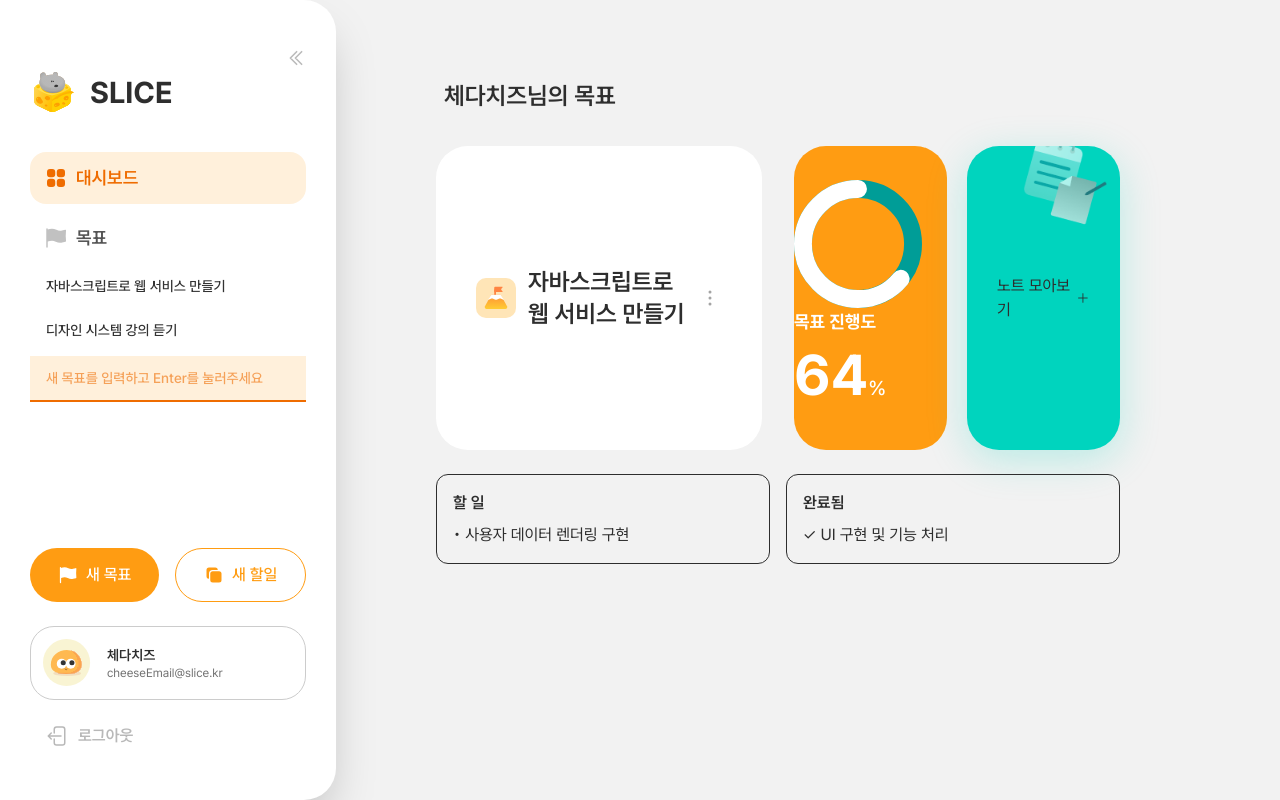
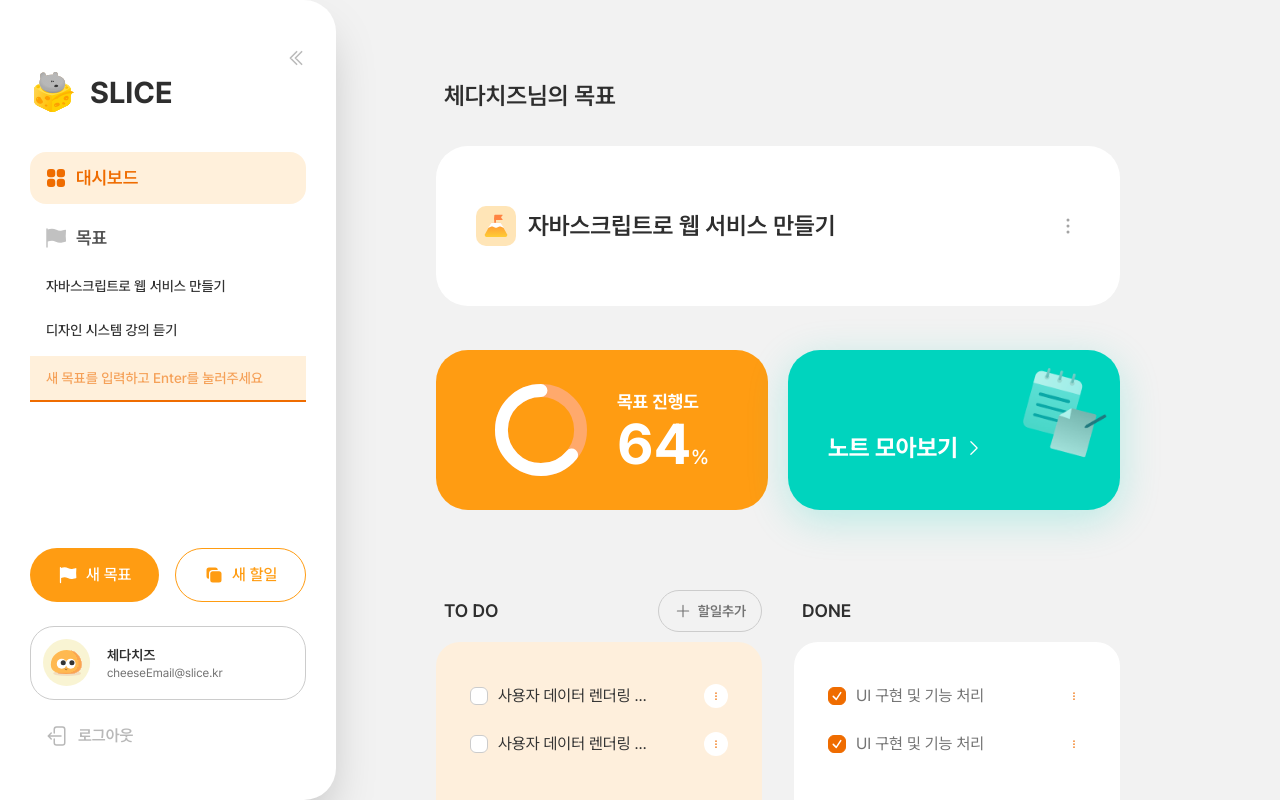
Before and after one commit to swallowedB/slice, a Next.js app: page /goals/1 in a window 1280 px wide. Built offline with nearby package versions, Linux system fonts and the light colour scheme.

Commit message:
💄 Style : 목표상세 퍼블리싱

```diff
--- a/src/app/(protected)/goals/[goalId]/page.tsx
+++ b/src/app/(protected)/goals/[goalId]/page.tsx
@@ -1,9 +1,17 @@
 "use client";
 import { ListGoalType } from "@/components/common/list/list-item/listItem.types";
 import Progress from "@/components/progress/Progress";
-import { EllipsisVerticalIcon, PlusIcon } from "@heroicons/react/24/outline";
+import {
+  ChevronRightIcon,
+  EllipsisVerticalIcon,
+  PlusIcon,
+} from "@heroicons/react/24/outline";
 import Link from "next/link";
 import MobileHeader from "../../_components/layout/MobileHeader";
+import { useEffect, useState } from "react";
+import Button from "@/components/common/button/Button";
+import TextButton from "@/components/common/button/TextButton";
+import ListItem from "@/components/common/list/list-item/ListItem";
 const mockGoalItem: ListGoalType[] = [
   {
     id: 1,
@@ -11,50 +19,65 @@ const mockGoalItem: ListGoalType[] = [
     todos: [
       { id: 1, label: "사용자 데이터 렌더링 구현", checked: false },
       { id: 2, label: "UI 구현 및 기능 처리", checked: true },
+      { id: 3, label: "사용자 데이터 렌더링 구현", checked: false },
+      { id: 4, label: "UI 구현 및 기능 처리", checked: true },
     ],
   },
 ];
 export default function GoalsPage() {
   const goal = mockGoalItem[0]; // 지금 목업은 1개
-  const todos = goal.todos.filter((t) => !t.checked);
-  const dones = goal.todos.filter((t) => t.checked);
+  const goalTodos = goal.todos.filter((t) => !t.checked);
+  const goalDones = goal.todos.filter((t) => t.checked);
+
+  const [mounted, setMounted] = useState(false);
+
+  useEffect(() => {
+    setMounted(true);
+  }, []);
 
   return (
     <>
       <MobileHeader title="체다치즈님의 목표" />
-      <div className="h-screen">
       <h2 className="color-black hidden sm:mb-8.5 sm:block sm:pl-2 sm:text-2xl sm:font-semibold">
         체다치즈님의 목표
       </h2>
 
       {/* 목표 타이틀 영역 */}
       <section className="mb-6">
-          <div className="grid w-full grid-cols-2 gap-8">
-            <div className="flex items-center gap-3 rounded-4xl bg-white px-10 py-15">
+        <div className="block w-full gap-8 xl:grid-cols-2 2xl:grid">
+          <div className="flex items-center gap-3 rounded-2xl bg-white px-4 py-4 sm:rounded-3xl sm:px-6 sm:py-6 md:px-3 md:py-8.75 xl:rounded-4xl xl:px-10 xl:py-15">
             <img
               src="/icons/icon-goal.svg"
               alt="목표 아이콘"
-                className="h-8 w-8 lg:h-10 lg:w-10"
+              className="h-8 w-8 xl:h-10 xl:w-10"
             />
-              <h3 className="text-2xl font-semibold">{goal.title}</h3>
+            <h3 className="text-base font-semibold break-keep sm:text-xl xl:text-2xl">
+              {goal.title}
+            </h3>
 
-              <button className="ml-auto">
+            <button className="ml-auto cursor-pointer">
               <EllipsisVerticalIcon className="h-6 w-6 text-gray-400" />
             </button>
           </div>
 
-            <div className="grid grid-cols-2 gap-5">
-              <div className="bg-orange-250 rounded-4xl py-8.5">
+          <div className="mt-4 block sm:mt-6 sm:grid sm:grid-cols-2 sm:gap-5 lg:block xl:grid xl:grid-cols-2 xl:gap-5 2xl:mt-0">
+            <div className="bg-orange-250 rounded-4xl p-8.5 px-8 py-8.5 sm:px-0 lg:mt-5 lg:py-4 xl:py-8.5 2xl:mt-0">
+              {mounted && (
+                <div className="flex h-full items-center justify-center gap-7.5">
                   <Progress
                     percent={64}
-                  title="목표 진행도"
+                    variant="default"
+                    title={`목표 진행도`}
                   />
                 </div>
-              <div className="flex items-center rounded-4xl bg-blue-200 bg-[url(/images/goals/obj-note.png)] bg-no-repeat shadow-[0_10px_40px_0_rgba(0,212,190,0.24)] transition-all lg:bg-[length:97px_auto] lg:bg-[right_4px_top_-14px] lg:p-7.5 lg:hover:shadow-[0_10px_40px_0_rgba(0,212,190,0.24)]">
+              )}
+            </div>
+            <div className="mt-4 flex h-40 items-end rounded-4xl bg-blue-200 bg-[url('/images/goals/obj-note.png')] bg-[length:98px_auto] bg-[right_14px_top_14px] bg-no-repeat px-10 py-7.5 text-white shadow-[0_10px_40px_0_rgba(0,212,190,0.24)] transition-all sm:bg-[right_4px_top_14px] lg:mt-5 lg:py-11.5 lg:hover:shadow-[0_10px_40px_0_rgba(0,212,190,0.24)] 2xl:mt-0">
               <Link
                 href="/notes/1"
-                  className="flex items-center gap-1">
-                  노트 모아보기 <PlusIcon className="h-4 w-4" />
+                className="flex items-center gap-1 text-2xl font-bold break-keep sm:text-xl lg:text-2xl">
+                노트 모아보기
+                <ChevronRightIcon className="ml-0.5 w-5 sm:w-3.5 lg:w-5" />
               </Link>
             </div>
           </div>
@@ -62,26 +85,56 @@ export default function GoalsPage() {
       </section>
 
       {/* Todo / Done 영역 */}
-        <section className="grid grid-cols-2 gap-4">
+      <section className="mt-7.5 grid gap-8 sm:mt-10 lg:mt-20 lg:grid-cols-2">
         {/* Todo */}
-          <div className="rounded-xl border p-4">
-            <h4 className="mb-2 font-semibold">할 일</h4>
-            {todos.length === 0 && <p>할 일이 없어요!</p>}
-            {todos.map((todo) => (
-              <p key={todo.id}>• {todo.label}</p>
-            ))}
+        <div>
+          <div className="mb-2.5 flex h-10.5 items-center justify-between">
+            <h4 className="pl-2 text-lg font-semibold">TO DO</h4>
+            <Button
+              variant="outline-gray"
+              size="compact"
+              className="hidden sm:block"
+              onClick={() => console.log("mock up")}>
+              <p className="absolute top-7.25 right-5 flex w-18.5 items-center justify-center font-semibold sm:static sm:w-full">
+                <PlusIcon className="mr-1 h-4 w-4 sm:mr-1.5 sm:h-4.5 sm:w-4.5" />
+                할일추가
+              </p>
+            </Button>
+
+            <TextButton
+              variant="primary"
+              className="block sm:hidden"
+              onClick={() => console.log("mock up")}>
+              <p className="flex w-18.5 items-center justify-center font-semibold sm:static sm:w-full">
+                <PlusIcon className="mr-1 h-4 w-4 sm:mr-1.5 sm:h-4.5 sm:w-4.5" />
+                할일추가
+              </p>
+            </TextButton>
+          </div>
+          {goalTodos.length === 0 && <p>할 일이 없어요!</p>}
+          <div className="rounded-2xl bg-orange-100 px-4 py-6 sm:h-64 sm:px-6 sm:py-8 lg:rounded-3xl xl:max-h-130">
+            <ListItem
+              className="grid sm:gap-0.5 lg:gap-1"
+              items={goalTodos}
+              onChange={() => console.log("mock up")}
+            />
+          </div>
         </div>
 
-          {/* Done */}
-          <div className="rounded-xl border p-4">
-            <h4 className="mb-2 font-semibold">완료됨</h4>
-            {dones.length === 0 && <p>아직 완료된 일이 없어요</p>}
-            {dones.map((t) => (
-              <p key={t.id}>✓ {t.label}</p>
-            ))}
+        {/* done */}
+        <div>
+          <div className="mb-2.5 flex h-10.5 items-center justify-between">
+            <h4 className="pl-2 text-lg font-semibold">DONE</h4>
+          </div>
+          <div className="rounded-2xl bg-white px-4 py-6 sm:h-64 sm:px-6 sm:py-8 lg:rounded-3xl xl:max-h-130">
+            <ListItem
+              className="grid sm:gap-0.5 lg:gap-1"
+              items={goalDones}
+              onChange={() => console.log("mock up")}
+            />
+          </div>
         </div>
       </section>
-      </div>
     </>
   );
 }
--- a/src/components/progress/CircularProgress.tsx
+++ b/src/components/progress/CircularProgress.tsx
@@ -12,20 +12,18 @@ export default function CircularProgress({
   strokeColor = "#009D97",
 }: CircularProgressProps) {
   const vbSize = 100;
-  const strokeWidth = variant === "large" ? 24 : 14;
 
-  const radius = (vbSize - strokeWidth) / 2;
+  const radius = (vbSize - 14) / 2;
   const circumference = 2 * Math.PI * radius;
 
   const progress = Math.min(100, Math.max(0, percent)) / 100;
 
   const offset = circumference * (1 - progress);
 
-  // 렌더링 크기 (반응형)
   const sizeClasses =
     variant === "large"
-      ? "w-[162px] h-[162px]"
-      : "w-23 h-23 sm:w-20 sm:h-20 lg:w-32 lg:h-32 2xl:w-40 2xl:h-40";
+      ? "w-[92px] h-[92px] lg:w-[162px] lg:h-[162px]"
+      : "w-[92px] h-[92px]";
 
   const cx = vbSize / 2;
   const cy = vbSize / 2;
@@ -40,7 +38,7 @@ export default function CircularProgress({
         cy={cy}
         r={radius}
         stroke={strokeColor}
-        strokeWidth={strokeWidth}
+        strokeWidth="14"
         fill="none"
       />
 
@@ -56,7 +54,7 @@ export default function CircularProgress({
           cy={cy}
           r={radius}
           stroke={"#fff"}
-          strokeWidth={strokeWidth}
+          strokeWidth="14"
           fill="none"
           strokeDasharray={circumference}
           strokeDashoffset={offset}
--- a/src/components/progress/Progress.tsx
+++ b/src/components/progress/Progress.tsx
@@ -1,14 +1,26 @@
 import CircularProgress from "./CircularProgress";
+import { ProgressProps, Variant } from "./Progress.types";
 
-const VARIANT_MAP = {
+type VariantStyle = {
+  title: string;
+  percent: string;
+  percentSize: string;
+  stroke: string;
+};
+
+const variants: Record<Variant, VariantStyle> = {
   default: {
-    titleClass: "text-lg font-bold",
-    percentClass: "text-xl text-[57px] font-bold",
+    title: "text-lg sm:text-base lg:text-lg font-bold",
+    percent: "text-[57px] leading-[1] sm:text-[48px] lg:text-[57px] font-bold",
+    percentSize: "text-xl",
+    stroke: "#FFA96C",
   },
   large: {
-    titleClass: "text-sm lg:text-lg font-semibold",
-    percentClass:
+    title: "text-sm lg:text-lg font-semibold",
+    percent:
       "text-[54px] lg:text-[74px] xl:text-[80px] leading-[1.2] sm:leading-[1] lg:leading-[1.2]",
+    percentSize: "text-3xl",
+    stroke: "#009D97",
   },
 };
 
@@ -17,22 +29,21 @@ export default function Progress({
   percent,
   variant = "default",
 }: ProgressProps) {
-  const styles = VARIANT_MAP[variant];
-
-  const percentSize = variant === "large" ? "text-3xl" : "text-xl";
+  const v = variants[variant];
 
   return (
     <>
       <CircularProgress
         percent={percent}
-        strokeColor={"#009D97"}
+        variant={variant}
+        strokeColor={v.stroke}
       />
 
       <div className="text-white lg:text-left">
-        <p className={styles.titleClass}>{title}</p>
-        <p className={`${styles.percentClass} font-bold`}>
+        <p className={`${v.title} break-keep`}>{title}</p>
+        <p className={`${v.percent} font-bold`}>
           {percent}
-          <span className={`${percentSize} font-medium`}>%</span>
+          <span className={`${v.percentSize} font-medium`}>%</span>
         </p>
       </div>
     </>
--- a/src/components/progress/types.ts
+++ /dev/null
@@ -1,5 +0,0 @@
-type ProgressProps = {
-  title: string;
-  percent: number;
-  variant?: "default" | "large";
-};
```
Also changed, not shown: src/components/progress/Progress.types.ts (added, +7 -0 lines). Lines whose indentation alone changed are shown as unchanged.
